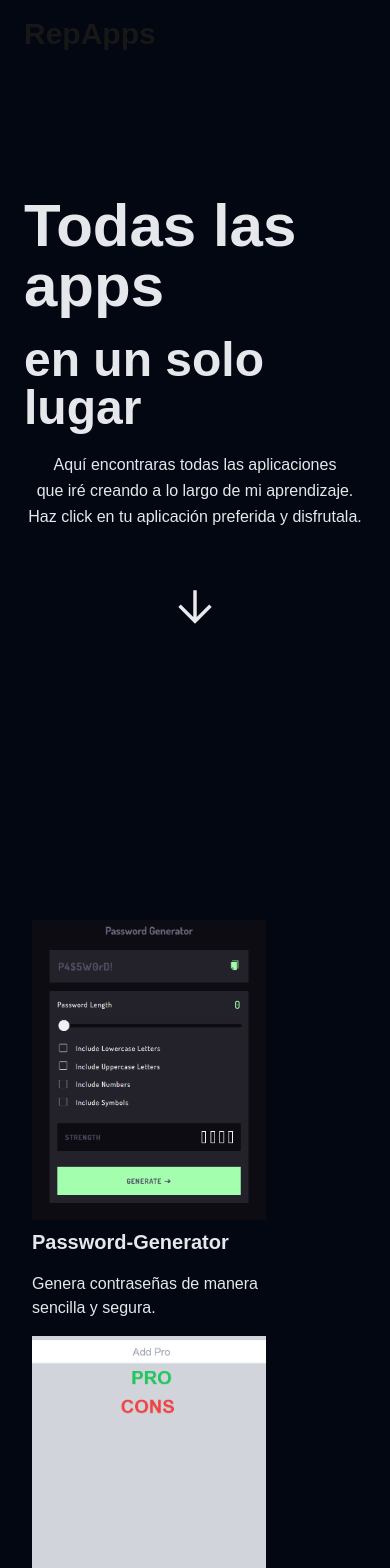
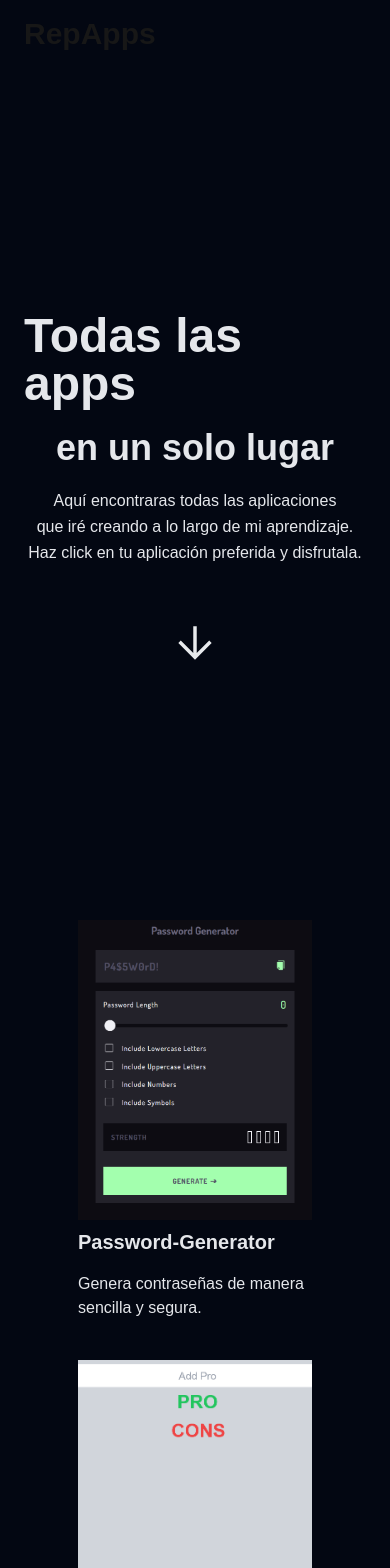
Before and after one commit to martin0590/repapps, a Next.js app: page / in a window 390 px wide. Shown: the top 1568 px of the page. Built offline with nearby package versions, Linux system fonts and the light colour scheme.

Commit message:
chore - fixed style issues

```diff
--- a/app/procons/page.tsx
+++ b/app/procons/page.tsx
@@ -12,7 +12,8 @@ const ProConsPage = () => {
 
   const handleAddPro = (e: React.KeyboardEvent) => {
     if (e.key === "Enter") {
-      if(e.currentTarget.id === "add-pro"){
+      e.preventDefault();
+      if (e.currentTarget.id === "add-pro") {
         if (proState === "") return;
 
         setProconsState({
@@ -21,7 +22,9 @@ const ProConsPage = () => {
         });
 
         setProState("");
-      }else{
+      }
+
+      if (e.currentTarget.id === "add-cons") {
         if (consState === "") return;
 
         setProconsState({
@@ -50,7 +53,7 @@ const ProConsPage = () => {
         <div>
           <h1 className="text-green-500 font-bold text-4xl text-center">PRO</h1>
         </div>
-        <ul className="list-outside list-disc marker:text-green-500 ms-5 self-start flex flex-col gap-2">
+        <ul className="list-outside list-disc marker:text-green-500 ms-5 self-start flex flex-col gap-2 mt-4">
           {proconsState.pro.map((pro, index) => (
             <li key={index} className="break-all text-2xl">
               {pro}
@@ -60,7 +63,7 @@ const ProConsPage = () => {
       </div>
       {/* cons */}
       <div className="pt-2 pl-2 border-r border-r-slate-700 flex flex-col items-center gap-2 relative">
-      <input
+        <input
           value={consState}
           onKeyDown={handleAddPro}
           onChange={(e) => setConsState(e.target.value)}
@@ -71,7 +74,7 @@ const ProConsPage = () => {
           placeholder="Add Cons"
         />
         <h1 className="text-red-500 font-bold text-4xl text-center">CONS</h1>
-        <ul className="list-outside marker:text-red-500 list-disc ms-5 self-start flex flex-col gap-2">
+        <ul className="list-outside marker:text-red-500 list-disc ms-5 self-start flex flex-col gap-2 mt-4">
           {proconsState.cons.map((cons, index) => (
             <li key={index} className="break-all text-2xl">
               {cons}
--- a/components/CardCollection.tsx
+++ b/components/CardCollection.tsx
@@ -4,7 +4,7 @@ import { links } from "@/constants";
 
 const CardCollection = () => {
   return (
-    <section id="card-collection" className="flex flex-wrap">
+    <section id="card-collection" className="flex gap-6 justify-center flex-wrap sm:justify-normal">
       {links.map(({ url, id, image, description, title }) => (
         <AppCard
           key={id}
--- a/components/Hero.tsx
+++ b/components/Hero.tsx
@@ -4,9 +4,9 @@ import React from "react";
 
 const Hero = () => {
   return (
-    <section className="flex min-h-screen flex-col items-center gap-5 pt-32 text-gray-200">
-      <h2 className="text-6xl font-semibold">Todas las apps</h2>
-      <span className="text-5xl font-semibold">en un solo lugar</span>
+    <section className="flex min-h-screen flex-col justify-center items-center gap-5 text-gray-200">
+      <h2 className="text-5xl sm:text-6xl font-semibold">Todas las apps</h2>
+      <span className="text-4xl sm:text-5xl font-semibold">en un solo lugar</span>
       <p className="flex text-center leading-relaxed">
       Aquí encontraras todas las aplicaciones <br/> que iré creando a lo largo de mi aprendizaje. <br/> Haz click en tu aplicación preferida  y disfrutala.
       </p>
```
Also changed, not shown: public/images/procons.png.
